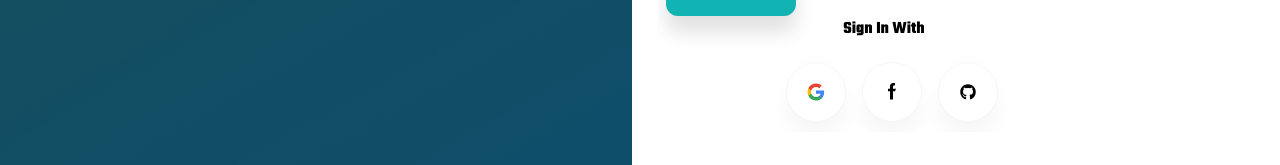
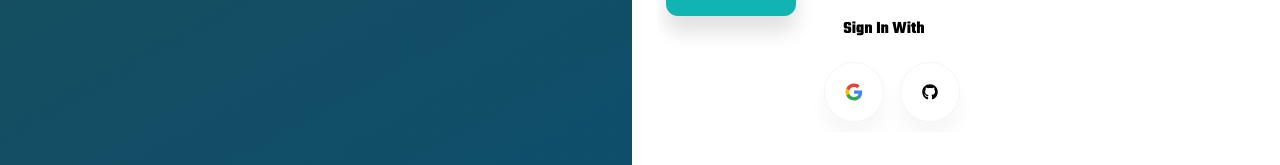
Before and after one commit to Kwarto/sikacoder, a React (Vite) app: page /auth in a window 1280 px wide. Shown: the part 517-682 px from the top of the page. Built offline with nearby package versions, Linux system fonts and the light colour scheme; no server answers.

Commit message:
Added Create Account Func > Firebase Auth v1

```diff
--- a/src/components/Login/SignInWith.jsx
+++ b/src/components/Login/SignInWith.jsx
@@ -1,6 +1,6 @@
 import React from 'react'
 import icoImg from '../../assets/icons/google.svg'
-import icoImg2 from '../../assets/icons/facebook.svg'
+// import icoImg2 from '../../assets/icons/facebook.svg'
 import { FaGithub } from 'react-icons/fa6'
 import { GithubAuthProvider, GoogleAuthProvider, signInWithPopup } from 'firebase/auth'
 import { auth, db } from '../../../firebaseConfig'
@@ -50,9 +50,9 @@ const SignInWith = ({login, setLogin}) => {
            <div className="ico-b" onClick={handleGooglePop}>
            <img src={icoImg} alt="" />
            </div>
-           <div className="ico-b">
+           {/* <div className="ico-b">
             <img src={icoImg2} alt="" />
-           </div>
+           </div> */}
            <div className="ico-b" onClick={handleGithubLogin}>
             <FaGithub />
            </div>
```
